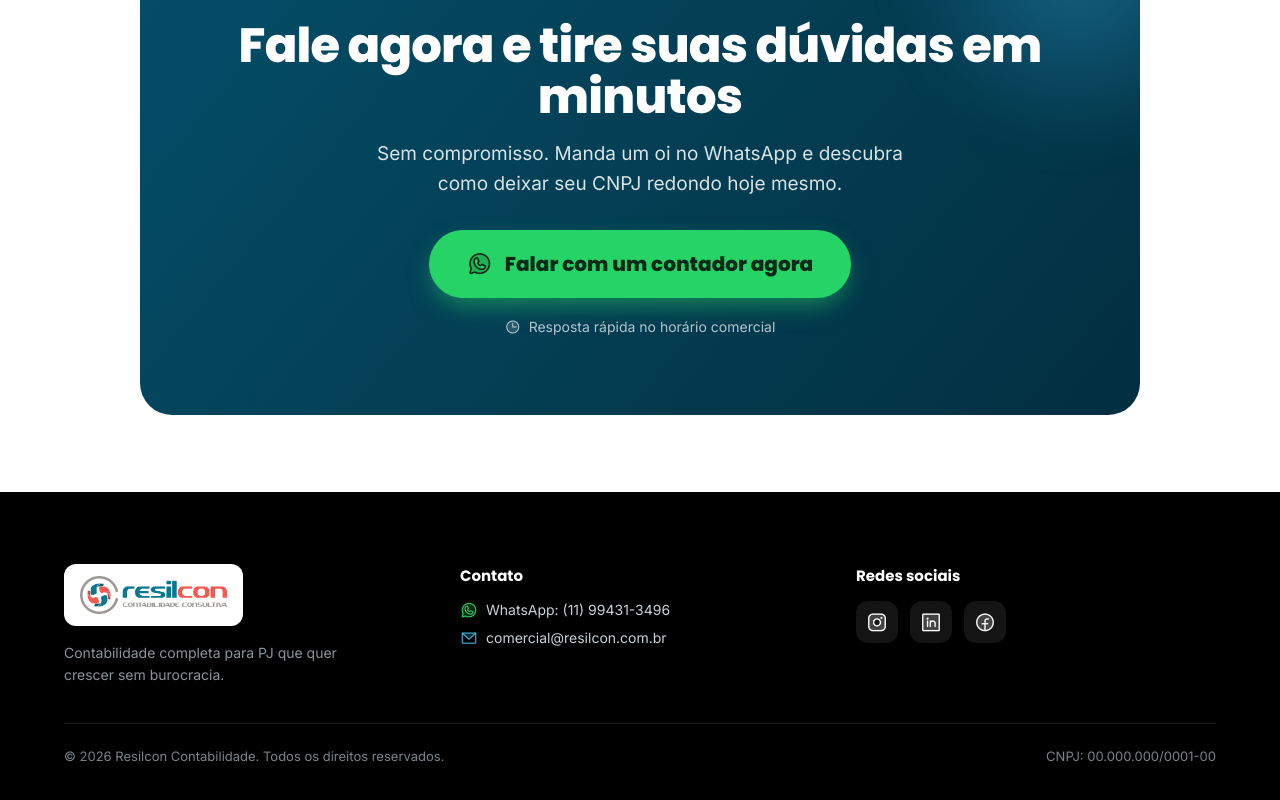
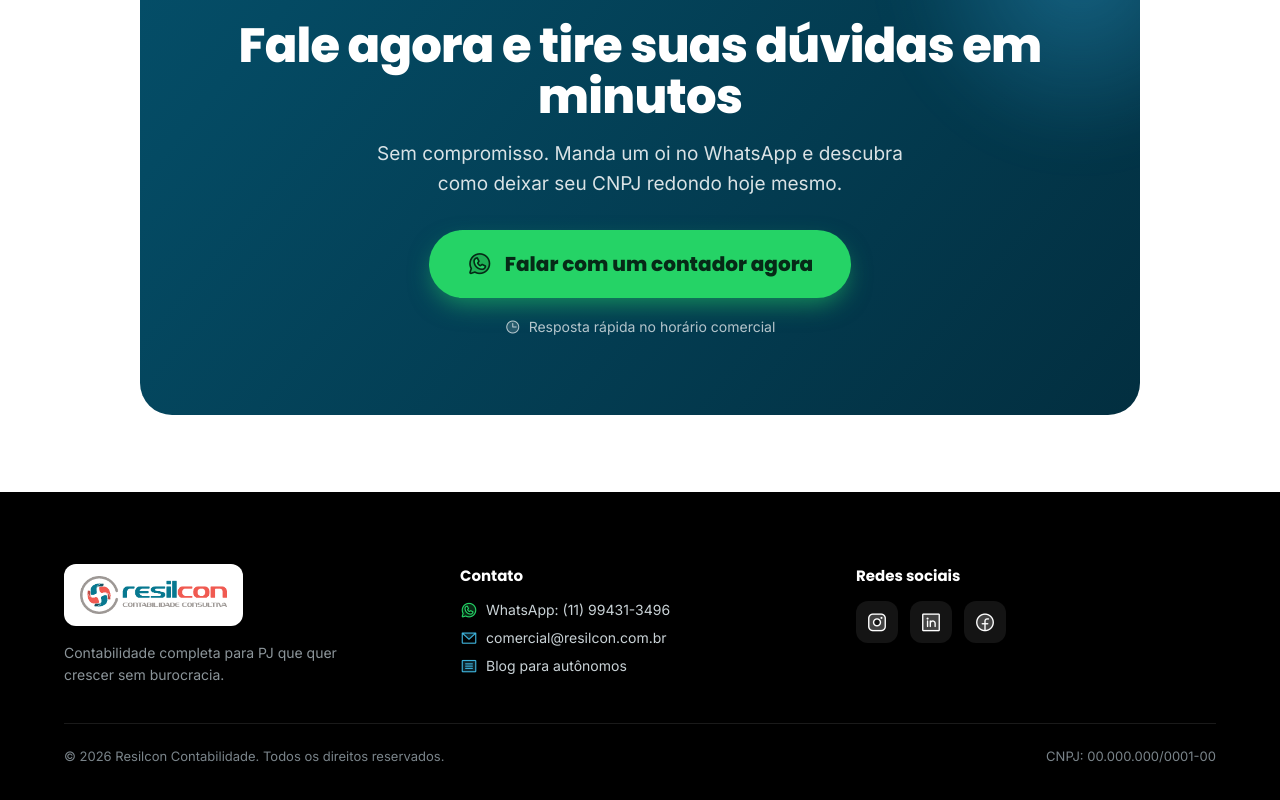
Before and after one commit to Marcushard/resilcon-pj-landing, a plain HTML site: page index.html in a window 1280 px wide. Shown: the part 5108-5908 px from the top of the page. Drawn offline with nearby package versions, Linux system fonts and the light colour scheme.

Commit message:
Adiciona link do blog no rodape

```diff
--- a/index.html
+++ b/index.html
@@ -387,7 +387,7 @@
         <h4 style="font-family:'Poppins',sans-serif;font-weight:700;font-size:15px;color:#fff;margin:0 0 14px;">Contato</h4>
         <div style="display:flex;flex-direction:column;gap:10px;font-size:14px;">
           <a href="https://wa.me/5511994313496?text=Ola,%20quero%20saber%20mais%20sobre%20a%20contabilidade%20para%20PJ" target="_blank" rel="noopener" style="color:#c9d2d6;display:inline-flex;align-items:center;gap:8px;" style-hover="color:#25D366;"><i class="ph-duotone ph-whatsapp-logo" style="font-size: 18px; color: rgb(37, 211, 102);"></i>WhatsApp: (11) 99431-3496</a>
-          <a href="mailto:contato@resilcon.com.br" style="color:#c9d2d6;display:inline-flex;align-items:center;gap:8px;" style-hover="color:#3fb4dd;"><i class="ph-duotone ph-envelope-simple" style="font-size: 18px; color: rgb(63, 180, 221);"></i>comercial@resilcon.com.br</a>
+          <a href="mailto:contato@resilcon.com.br" style="color:#c9d2d6;display:inline-flex;align-items:center;gap:8px;" style-hover="color:#3fb4dd;"><i class="ph-duotone ph-envelope-simple" style="font-size: 18px; color: rgb(63, 180, 221);"></i>comercial@resilcon.com.br</a><a href="https://blog.pj.resilcon.com.br" target="_blank" rel="noopener" style="color:#c9d2d6;display:inline-flex;align-items:center;gap:8px;" style-hover="color:#3fb4dd;"><i class="ph-duotone ph-article" style="font-size: 18px; color: rgb(63, 180, 221);"></i>Blog para autônomos</a>
         </div>
       </div>
       <div>
```
